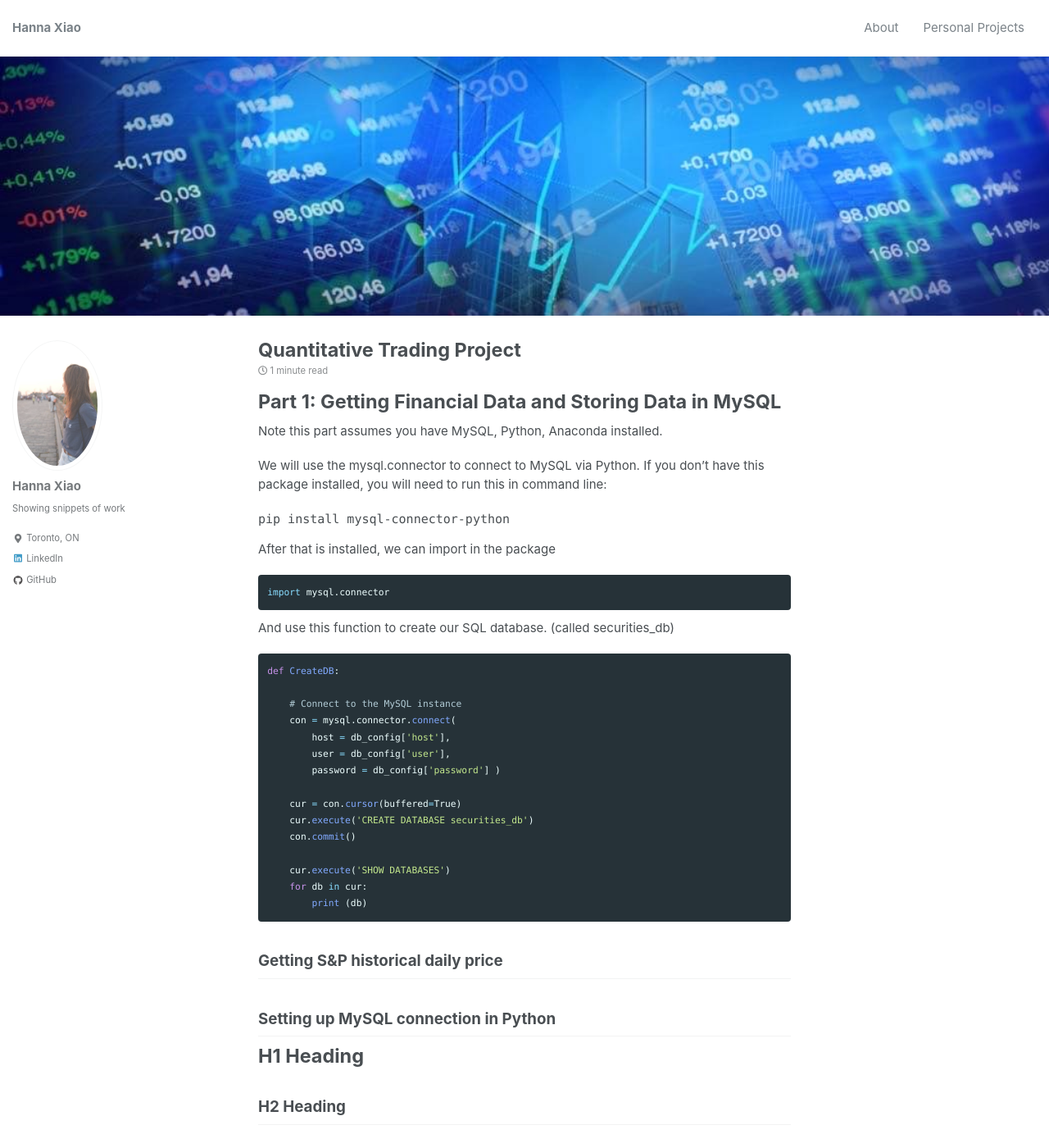
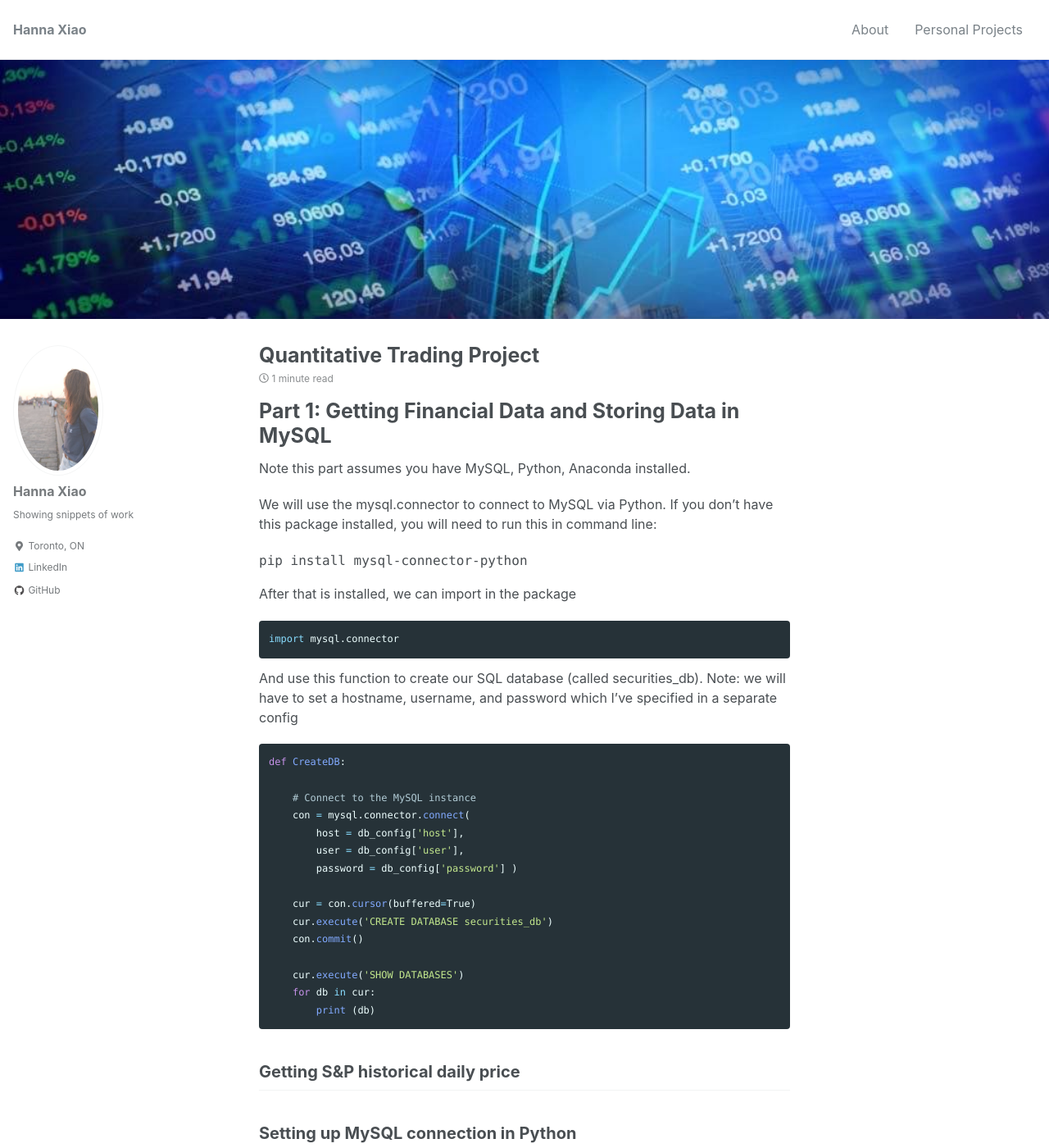
Before and after one commit to h-xiao/h-xiao.github.io, a Jekyll site: the page built from _posts/2018-01-28-perceptron.md, in a window 1280 px wide and 1400 px high. Shown: the whole window at 82% size. Built offline with Jekyll 4.4.1, drawn with Linux system fonts in a browser that asks for light colours; nearby versions of some CDN libraries; formulas are drawn with MathJax 3.

Commit message:
edit font size and first post

````diff
--- a/_posts/2018-01-28-perceptron.md
+++ b/_posts/2018-01-28-perceptron.md
@@ -19,13 +19,16 @@ We will use the mysql.connector to connect to MySQL via Python. If you don't hav
 pip install mysql-connector-python
 ```
 
+
 After that is installed, we can import in the package
 
 ```python
 import mysql.connector
 ```
 
-And use this function to create our SQL database. (called securities_db)
+
+And use this function to create our SQL database (called securities_db).
+Note: we will have to set a hostname, username, and password which I've specified in a separate config
 
 ```python
 def CreateDB:
--- a/assets/css/main.scss
+++ b/assets/css/main.scss
@@ -10,17 +10,17 @@
 @import "minimal-mistakes";
 
 html {
-  font-size: 12px; // change to whatever
+  font-size: 13px; // change to whatever
 
   @include breakpoint($medium) {
-    font-size: 13px; // change to whatever
+    font-size: 14px; // change to whatever
   }
 
   @include breakpoint($large) {
-    font-size: 14px; // change to whatever
+    font-size: 15px; // change to whatever
   }
 
   @include breakpoint($x-large) {
-    font-size: 15px; // change to whatever
+    font-size: 16px; // change to whatever
   }
 }
````
